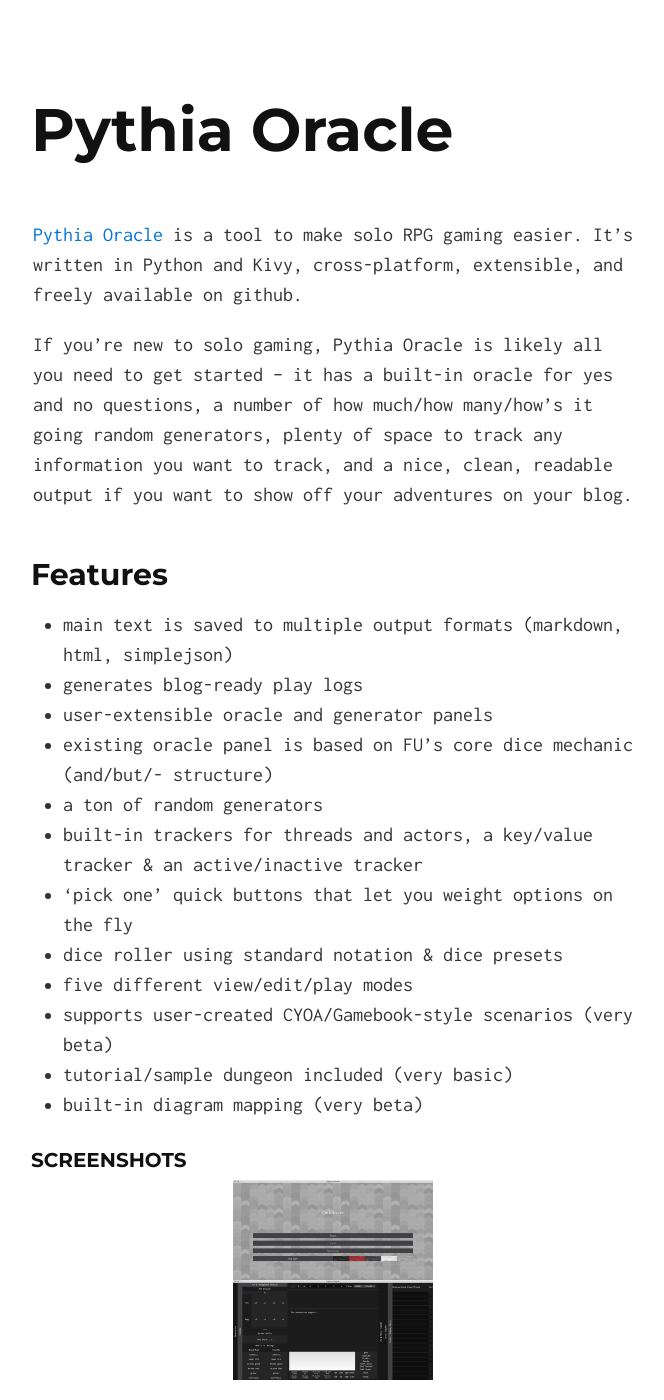
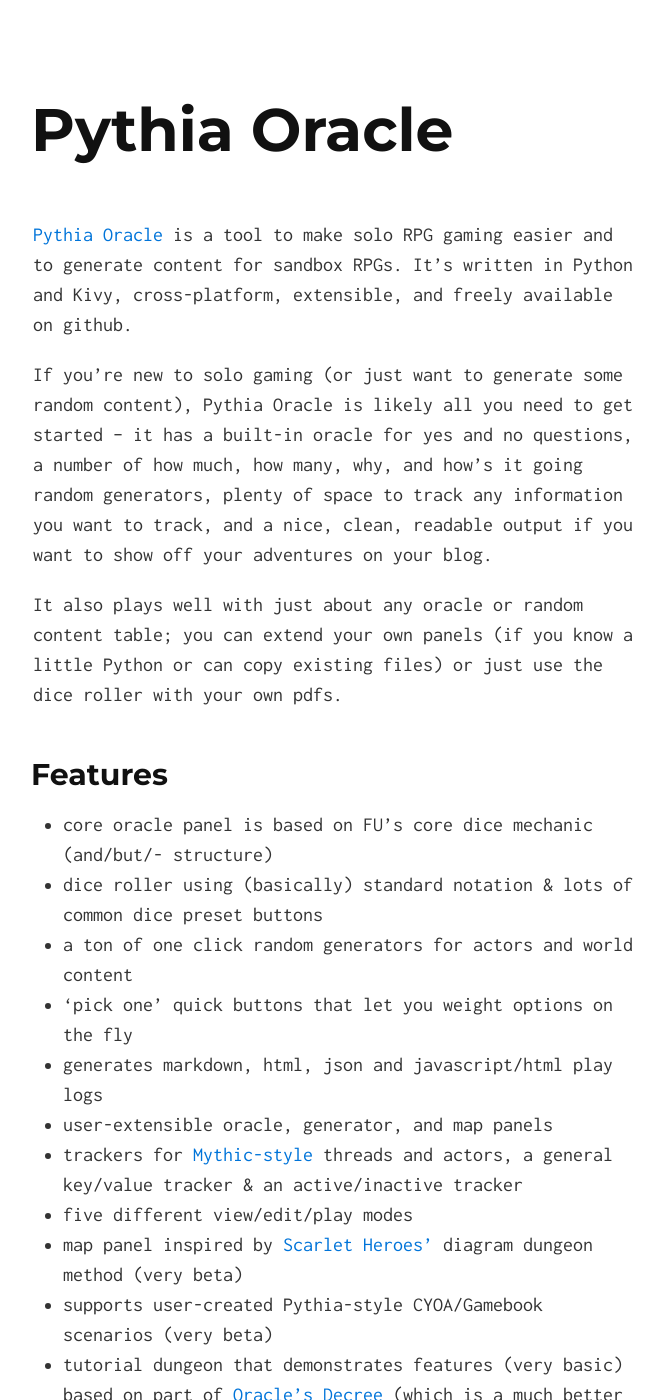
Before and after one commit to exposit/pythia-oracle, a Jekyll site: the page built from index.md, in a window 1280 px wide and 1400 px high. Shown: the whole window, without its empty margins (307-971 px from the left). Built offline with Jekyll 4.4.1, drawn with Linux system fonts in a browser that asks for light colours; some of the changed text lies outside the part shown.

Commit message:
Updating to 0.6.0

```diff
--- a/index.md
+++ b/index.md
@@ -2,24 +2,25 @@
 layout: default
 ---
 
-[Pythia Oracle](https://github.com/exposit/pythia-oracle) is a tool to make solo RPG gaming easier. It's written in Python and Kivy, cross-platform, extensible, and freely available on github.
+[Pythia Oracle](https://github.com/exposit/pythia-oracle) is a tool to make solo RPG gaming easier and to generate content for sandbox RPGs. It's written in Python and Kivy, cross-platform, extensible, and freely available on github.
 
-If you're new to solo gaming, Pythia Oracle is likely all you need to get started -- it has a built-in oracle for yes and no questions, a number of how much/how many/how's it going random generators, plenty of space to track any information you want to track, and a nice, clean, readable output if you want to show off your adventures on your blog.
+If you're new to solo gaming (or just want to generate some random content), Pythia Oracle is likely all you need to get started -- it has a built-in oracle for yes and no questions, a number of how much, how many, why, and how's it going random generators, plenty of space to track any information you want to track, and a nice, clean, readable output if you want to show off your adventures on your blog.
+
+It also plays well with just about any oracle or random content table; you can extend your own panels (if you know a little Python or can copy existing files) or just use the dice roller with your own pdfs.
 
 ## Features
 
-* main text is saved to multiple output formats (markdown, html, simplejson)
-* generates blog-ready play logs
-* user-extensible oracle and generator panels
-* existing oracle panel is based on FU's core dice mechanic (and/but/- structure)
-* a ton of random generators
-* built-in trackers for threads and actors, a key/value tracker & an active/inactive tracker
+* core oracle panel is based on FU's core dice mechanic (and/but/- structure)
+* dice roller using (basically) standard notation & lots of common dice preset buttons
+* a ton of one click random generators for actors and world content
 * 'pick one' quick buttons that let you weight options on the fly
-* dice roller using standard notation & dice presets
+* generates markdown, html, json and javascript/html play logs
+* user-extensible oracle, generator, and map panels
+* trackers for [Mythic-style](http://www.drivethrurpg.com/product/16173/Mythic-Role-Playing?it=1) threads and actors, a general key/value tracker & an active/inactive tracker
 * five different view/edit/play modes
-* supports user-created CYOA/Gamebook-style scenarios (very beta)
-* tutorial/sample dungeon included (very basic)
-* built-in diagram mapping (very beta)
+* map panel inspired by [Scarlet Heroes'](http://www.drivethrurpg.com/product/127180/Scarlet-Heroes) diagram dungeon method (very beta)
+* supports user-created Pythia-style CYOA/Gamebook scenarios (very beta)
+* tutorial dungeon that demonstrates features (very basic) based on part of [Oracle's Decree](http://blog.trilemma.com/2015/10/the-oracles-decree.html) (which is a much better dungeon than I've implemented, ha)
 
 ### Screenshots
 
```
